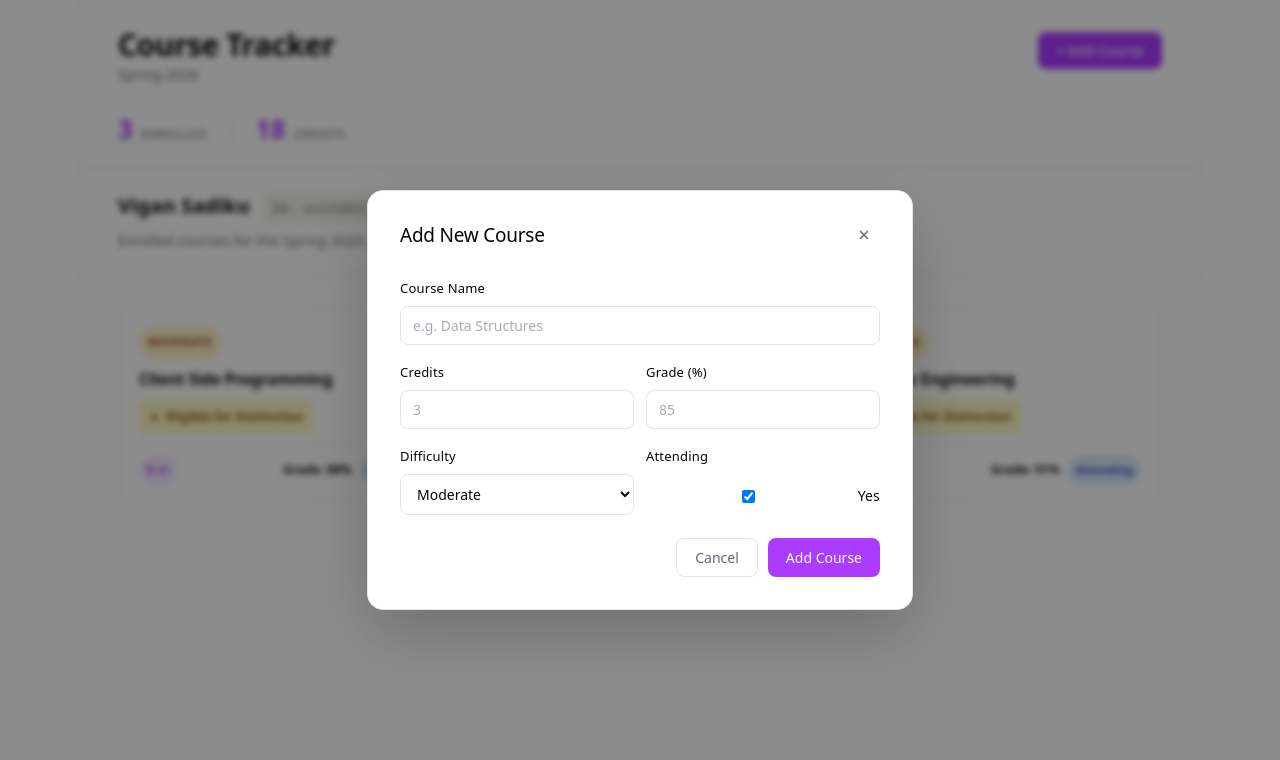
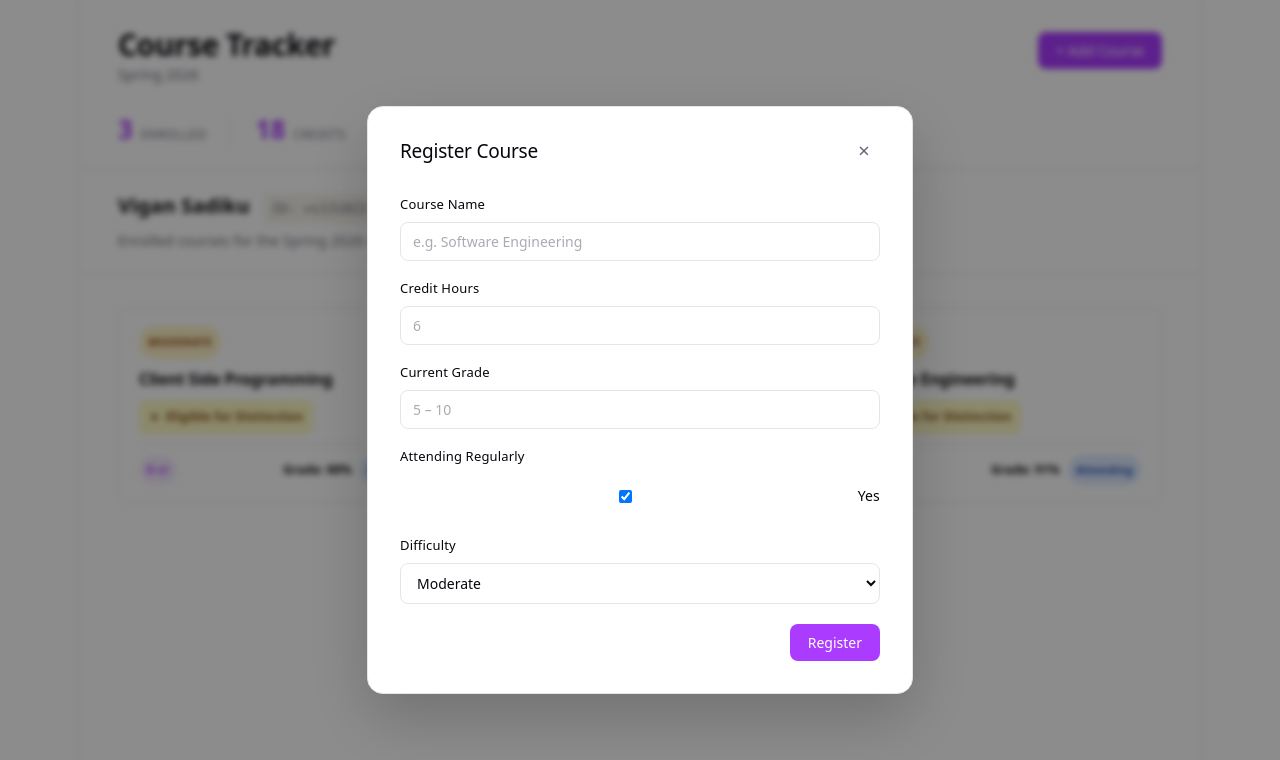
Before and after one commit to vigan131022/course-tracker-131022, a React (Vite) app: page / in a window 1280 px wide. Both pictures are taken after a click on the button "+ Add Course". Shown: the top 760 px of the page. Built offline with nearby package versions, Linux system fonts and the light colour scheme.

Commit message:
Added RegisterCourse

```diff
--- a/src/App.css
+++ b/src/App.css
@@ -377,85 +377,3 @@
     font-size: 19px;
   }
 }
-
-/* ── Form ───────────────────────────────────────────── */
-.course-form {
-  display: flex;
-  flex-direction: column;
-  gap: 14px;
-}
-
-.form-field {
-  display: flex;
-  flex-direction: column;
-  gap: 5px;
-  font-size: 13px;
-  font-weight: 500;
-  color: var(--text-h);
-}
-
-.course-form input {
-  font-size: 14px;
-  font-family: var(--sans);
-  padding: 9px 12px;
-  border-radius: 8px;
-  border: 1px solid var(--border);
-  background: var(--bg);
-  color: var(--text-h);
-  transition: border-color 0.2s, box-shadow 0.2s;
-  outline: none;
-  width: 100%;
-  box-sizing: border-box;
-
-  &::placeholder {
-    color: var(--text);
-    opacity: 0.55;
-  }
-
-  &:focus {
-    border-color: var(--accent);
-    box-shadow: 0 0 0 3px var(--accent-bg);
-  }
-}
-
-.form-row {
-  display: grid;
-  grid-template-columns: 1fr 1fr;
-  gap: 12px;
-}
-
-.course-form select {
-  font-size: 14px;
-  font-family: var(--sans);
-  padding: 9px 12px;
-  border-radius: 8px;
-  border: 1px solid var(--border);
-  background: var(--bg);
-  color: var(--text-h);
-  outline: none;
-  cursor: pointer;
-  transition: border-color 0.2s, box-shadow 0.2s;
-
-  &:focus {
-    border-color: var(--accent);
-    box-shadow: 0 0 0 3px var(--accent-bg);
-  }
-}
-
-.attending-field { justify-content: flex-start; }
-
-.toggle-row {
-  display: flex;
-  align-items: center;
-  gap: 8px;
-  padding: 9px 0;
-  font-size: 14px;
-  color: var(--text-h);
-}
-
-.form-actions {
-  display: flex;
-  gap: 10px;
-  justify-content: flex-end;
-  margin-top: 6px;
-}
--- a/src/App.jsx
+++ b/src/App.jsx
@@ -1,6 +1,7 @@
 import { useState, useEffect } from 'react'
 import './App.css'
 import StudentCard from './StudentCard'
+import RegisterCourse from './RegisterCourse'
 
 const STUDENT = {
   name: 'Vigan Sadiku',
@@ -13,8 +14,6 @@ const SAMPLE_COURSES = [
   { id: 3, name: 'Software Engineering',    credits: 6, grade: 91, attending: true,  difficulty: 'Moderate' },
 ]
 
-const EMPTY_FORM = { name: '', credits: '', grade: '', attending: true, difficulty: 'Moderate' }
-
 function App() {
   const [courses, setCourses] = useState(() => {
     try {
@@ -25,7 +24,6 @@ function App() {
     }
   })
   const [showForm, setShowForm] = useState(false)
-  const [form, setForm] = useState(EMPTY_FORM)
 
   useEffect(() => {
     localStorage.setItem('sct-courses-v3', JSON.stringify(courses))
@@ -33,18 +31,8 @@ function App() {
 
   const totalCredits = courses.reduce((sum, c) => sum + Number(c.credits), 0)
 
-  function handleAdd(e) {
-    e.preventDefault()
-    const newCourse = {
-      id: Date.now(),
-      name: form.name.trim(),
-      credits: Number(form.credits),
-      grade: Number(form.grade),
-      attending: form.attending,
-      difficulty: form.difficulty,
-    }
-    setCourses([...courses, newCourse])
-    setForm(EMPTY_FORM)
+  function handleRegister(courseData) {
+    setCourses([...courses, { id: Date.now(), ...courseData }])
     setShowForm(false)
   }
 
@@ -105,75 +93,10 @@ function App() {
         <div className="modal-overlay" onClick={handleOverlayClick}>
           <div className="modal" role="dialog" aria-modal="true" aria-labelledby="modal-title">
             <div className="modal-header">
-              <h2 id="modal-title">Add New Course</h2>
+              <h2 id="modal-title">Register Course</h2>
               <button className="btn-icon" onClick={() => setShowForm(false)} aria-label="Close">×</button>
             </div>
-            <form onSubmit={handleAdd} className="course-form">
-              <label className="form-field">
-                Course Name
-                <input
-                  required
-                  value={form.name}
-                  onChange={e => setForm({ ...form, name: e.target.value })}
-                  placeholder="e.g. Data Structures"
-                />
-              </label>
-              <div className="form-row">
-                <label className="form-field">
-                  Credits
-                  <input
-                    required
-                    type="number"
-                    min="1"
-                    max="6"
-                    value={form.credits}
-                    onChange={e => setForm({ ...form, credits: e.target.value })}
-                    placeholder="3"
-                  />
-                </label>
-                <label className="form-field">
-                  Grade (%)
-                  <input
-                    required
-                    type="number"
-                    min="0"
-                    max="100"
-                    value={form.grade}
-                    onChange={e => setForm({ ...form, grade: e.target.value })}
-                    placeholder="85"
-                  />
-                </label>
-              </div>
-              <div className="form-row">
-                <label className="form-field">
-                  Difficulty
-                  <select
-                    value={form.difficulty}
-                    onChange={e => setForm({ ...form, difficulty: e.target.value })}
-                  >
-                    <option>Easy</option>
-                    <option>Moderate</option>
-                    <option>Hard</option>
-                  </select>
-                </label>
-                <label className="form-field attending-field">
-                  Attending
-                  <div className="toggle-row">
-                    <input
-                      type="checkbox"
-                      id="attending-toggle"
-                      checked={form.attending}
-                      onChange={e => setForm({ ...form, attending: e.target.checked })}
-                    />
-                    <span>{form.attending ? 'Yes' : 'No'}</span>
-                  </div>
-                </label>
-              </div>
-              <div className="form-actions">
-                <button type="button" className="btn-ghost" onClick={() => setShowForm(false)}>Cancel</button>
-                <button type="submit" className="btn-primary">Add Course</button>
-              </div>
-            </form>
+            <RegisterCourse onRegister={handleRegister} />
           </div>
         </div>
       )}
--- /dev/null
+++ b/src/RegisterCourse.css
@@ -0,0 +1,90 @@
+.register-form {
+  display: flex;
+  flex-direction: column;
+  gap: 14px;
+}
+
+.form-field {
+  display: flex;
+  flex-direction: column;
+  gap: 5px;
+  font-size: 13px;
+  font-weight: 500;
+  color: var(--text-h);
+}
+
+.register-form input,
+.register-form select {
+  font-size: 14px;
+  font-family: var(--sans);
+  padding: 9px 12px;
+  border-radius: 8px;
+  border: 1px solid var(--border);
+  background: var(--bg);
+  color: var(--text-h);
+  outline: none;
+  width: 100%;
+  box-sizing: border-box;
+  transition: border-color 0.2s, box-shadow 0.2s;
+
+  &::placeholder {
+    color: var(--text);
+    opacity: 0.55;
+  }
+
+  &:focus {
+    border-color: var(--accent);
+    box-shadow: 0 0 0 3px var(--accent-bg);
+  }
+}
+
+.register-form select {
+  cursor: pointer;
+}
+
+.input-error {
+  border-color: #dc2626 !important;
+
+  &:focus {
+    box-shadow: 0 0 0 3px rgba(220, 38, 38, 0.15) !important;
+  }
+}
+
+.field-error {
+  font-size: 12px;
+  color: #dc2626;
+  margin-top: 1px;
+}
+
+@media (prefers-color-scheme: dark) {
+  .input-error {
+    border-color: #f87171 !important;
+
+    &:focus {
+      box-shadow: 0 0 0 3px rgba(248, 113, 113, 0.15) !important;
+    }
+  }
+
+  .field-error {
+    color: #fca5a5;
+  }
+}
+
+.attending-field {
+  justify-content: flex-start;
+}
+
+.toggle-row {
+  display: flex;
+  align-items: center;
+  gap: 8px;
+  padding: 9px 0;
+  font-size: 14px;
+  color: var(--text-h);
+}
+
+.form-actions {
+  display: flex;
+  justify-content: flex-end;
+  margin-top: 6px;
+}
--- /dev/null
+++ b/src/RegisterCourse.jsx
@@ -0,0 +1,116 @@
+import { useState } from 'react'
+import './RegisterCourse.css'
+
+const EMPTY = { name: '', credits: '', grade: '', attending: true, difficulty: 'Moderate' }
+
+function RegisterCourse({ onRegister }) {
+  const [form, setForm] = useState(EMPTY)
+  const [errors, setErrors] = useState({})
+
+  function validate() {
+    const errs = {}
+    if (!form.name.trim()) {
+      errs.name = 'Course name cannot be empty.'
+    }
+    const g = Number(form.grade)
+    if (form.grade === '' || isNaN(g) || g < 5 || g > 10) {
+      errs.grade = 'Grade must be a number from 5 to 10.'
+    }
+    return errs
+  }
+
+  function field(key, value) {
+    setForm(prev => ({ ...prev, [key]: value }))
+    if (errors[key]) setErrors(prev => ({ ...prev, [key]: undefined }))
+  }
+
+  function handleSubmit(e) {
+    e.preventDefault()
+    const errs = validate()
+    if (Object.keys(errs).length > 0) {
+      setErrors(errs)
+      return
+    }
+    onRegister({
+      name: form.name.trim(),
+      credits: Number(form.credits),
+      grade: Number(form.grade),
+      attending: form.attending,
+      difficulty: form.difficulty,
+    })
+    setForm(EMPTY)
+    setErrors({})
+  }
+
+  return (
+    <form onSubmit={handleSubmit} className="register-form" noValidate>
+
+      <label className="form-field">
+        Course Name
+        <input
+          type="text"
+          value={form.name}
+          onChange={e => field('name', e.target.value)}
+          placeholder="e.g. Software Engineering"
+          className={errors.name ? 'input-error' : ''}
+        />
+        {errors.name && <span className="field-error">{errors.name}</span>}
+      </label>
+
+      <label className="form-field">
+        Credit Hours
+        <input
+          type="number"
+          min="1"
+          max="12"
+          value={form.credits}
+          onChange={e => field('credits', e.target.value)}
+          placeholder="6"
+        />
+      </label>
+
+      <label className="form-field">
+        Current Grade
+        <input
+          type="number"
+          value={form.grade}
+          onChange={e => field('grade', e.target.value)}
+          placeholder="5 – 10"
+          className={errors.grade ? 'input-error' : ''}
+        />
+        {errors.grade && <span className="field-error">{errors.grade}</span>}
+      </label>
+
+      <label className="form-field attending-field">
+        Attending Regularly
+        <div className="toggle-row">
+          <input
+            type="checkbox"
+            checked={form.attending}
+            onChange={e => field('attending', e.target.checked)}
+          />
+          <span>{form.attending ? 'Yes' : 'No'}</span>
+        </div>
+      </label>
+
+      <label className="form-field">
+        Difficulty
+        <select
+          value={form.difficulty}
+          onChange={e => field('difficulty', e.target.value)}
+        >
+          <option>Easy</option>
+          <option>Moderate</option>
+          <option>Hard</option>
+        </select>
+      </label>
+
+      <div className="form-actions">
+        <button type="submit" className="btn-primary">Register</button>
+      </div>
+
+    </form>
+  )
+}
+
+export default RegisterCourse
```
